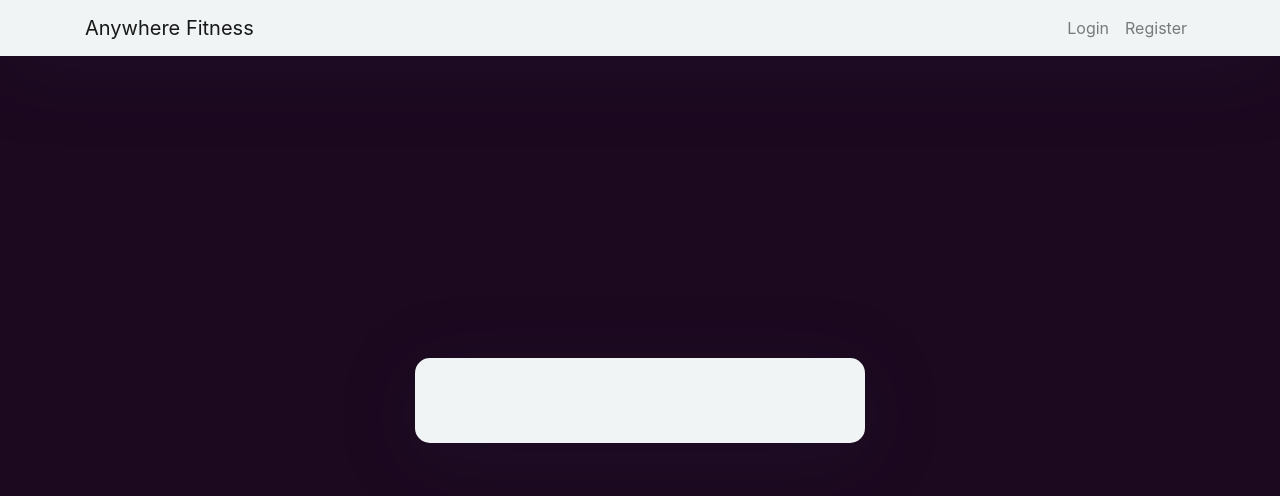
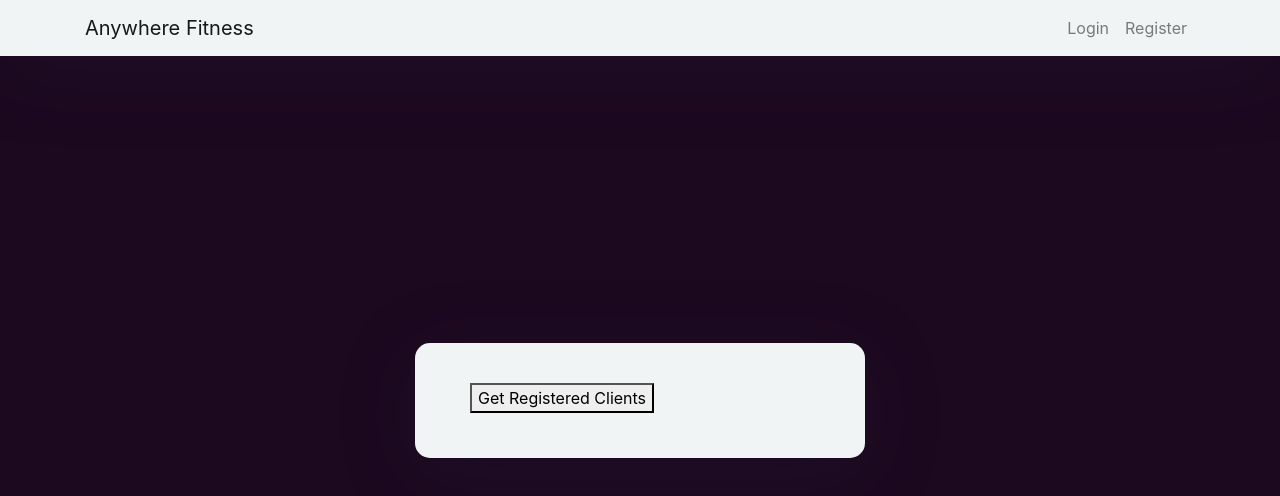
Before and after one commit to buildweek-anywhere-fitness4/front-end, a React (Create React App) app in the folder anywhere-fitness/: page /instructor in a window 1280 px wide. Shown: the top 496 px of the page. Built offline with nearby package versions, Linux system fonts and the light colour scheme.

Commit message:
started instructor dashboard

```diff
--- a/anywhere-fitness/src/App.js
+++ b/anywhere-fitness/src/App.js
@@ -5,6 +5,7 @@ import LoginForm from './Components/LoginForm';
 import { BrowserRouter as Router, Switch, Route, Link } from "react-router-dom";
 //import styled from 'styled-components'
 import './App.css';
+import InstructorDashboard from './Components/instructor/InstructorDashboard';
 
 // function App() {
 //   return (
@@ -47,6 +48,7 @@ function App() {
             <Route exact path='/' component={LoginForm} />
             <Route path="/LoginForm" component={LoginForm} />
             <Route path="/RegisterForm" component={RegisterForm} />
+            <Route path="/instructor" component={InstructorDashboard} />
           </Switch>
         </div>
       </div>
--- a/anywhere-fitness/src/Components/LoginForm.js
+++ b/anywhere-fitness/src/Components/LoginForm.js
@@ -1,26 +1,28 @@
 import React, { useState } from "react";
-import axios from "axios";
+import axiosWithAuth from "../utils/axiosWithAuth";
+
 const Login = () => {
-
   const initialState = {
     username: "",
-        password: ""
-    }
+    password: "",
+  };
 
-    const [formState, setFormState] = useState(initialState)
+  const [formState, setFormState] = useState(initialState);
 
   const inputChangeHandler = (e) => {
-        setFormState({...formState, [e.target.name] : e.target.value})
-    }
+    setFormState({ ...formState, [e.target.name]: e.target.value });
+  };
 
   const loginSubmitHandler = (e) => {
-
     e.preventDefault();
     console.log(formState);
-        axios.post("https://anywhere-fitness4.herokuapp.com/api/auth/client_login", formState)
-        .then(res => console.log(res))
-        .catch(err=> console.log(err))
-
+    axiosWithAuth()
+      .post(
+        "https://anywhere-fitness4.herokuapp.com/api/auth/client_login",
+        formState
+      )
+      .then((res) => console.log(res))
+      .catch((err) => console.log(err));
   };
 
   return (
@@ -35,27 +37,38 @@ const Login = () => {
           name="username"
           value={formState.username}
           onChange={inputChangeHandler}
-                    placeholder="Enter username" />
+          placeholder="Enter username"
+        />
       </div>
 
       <div className="form-group">
         <label>Password</label>
-                    <input type="password"
+        <input
+          type="password"
           className="form-control"
           name="password"
           value={formState.password}
           onChange={inputChangeHandler}
-                     placeholder="Enter password" />
+          placeholder="Enter password"
+        />
       </div>
 
       <div className="form-group">
         <div className="custom-control custom-checkbox">
-                        <input type="checkbox" className="custom-control-input" id="customCheck1" />
-                        <label className="custom-control-label" htmlFor="customCheck1">Remember me</label>
+          <input
+            type="checkbox"
+            className="custom-control-input"
+            id="customCheck1"
+          />
+          <label className="custom-control-label" htmlFor="customCheck1">
+            Remember me
+          </label>
         </div>
       </div>
 
-                <button type="submit" className="btn btn-primary btn-block">Submit</button>
+      <button type="submit" className="btn btn-primary btn-block">
+        Submit
+      </button>
       <p className="forgot-password text-right">
         <button>Forgot password?</button>
       </p>
--- a/anywhere-fitness/src/Components/RegisterForm.js
+++ b/anywhere-fitness/src/Components/RegisterForm.js
@@ -73,7 +73,9 @@ const RegisterForm = () => {
     // }
 
         axios.post("https://anywhere-fitness4.herokuapp.com/api/auth/client_register", newUser)
-             .then(res=> console.log(res))
+             .then(res=> { console.log(res);
+             window.localStorage.setItem('token', res.data.password)
+             })
              .catch(err => console.log(err, "New User Not Created"));
 
     }
@@ -205,7 +207,7 @@ const RegisterForm = () => {
                                 name="client"
                                 value="client"
                                 onChange={radioButtonChange}
-                                checked="false"
+                                checked={false}
                                 />Client
                         </Label>
                     </FormGroup>
@@ -216,7 +218,7 @@ const RegisterForm = () => {
                             name="instructor"
                             value="instructor"
                             onChange={radioButtonChange}
-                            checked="false"
+                            checked= {false}
                             />Instructor
                         </Label>
                     </FormGroup>
--- /dev/null
+++ b/anywhere-fitness/src/Components/instructor/InstructorDashboard.js
@@ -0,0 +1,21 @@
+import React from "react";
+import axiosWithAuth from "../../utils/axiosWithAuth";
+
+function InstructorDashboard(props) {
+  const getClients = () => {
+    axiosWithAuth()
+      .get("api/client")
+      .then((res) => console.log(res))
+      .catch((err) => console.log(err));
+  };
+
+  //const [clients, setClients] = useState([])
+
+  return (
+    <div>
+      <button onClick={getClients}>Get Registered Clients</button>
+    </div>
+  );
+}
+
+export default InstructorDashboard;
```
Lines whose indentation alone changed are shown as unchanged.
